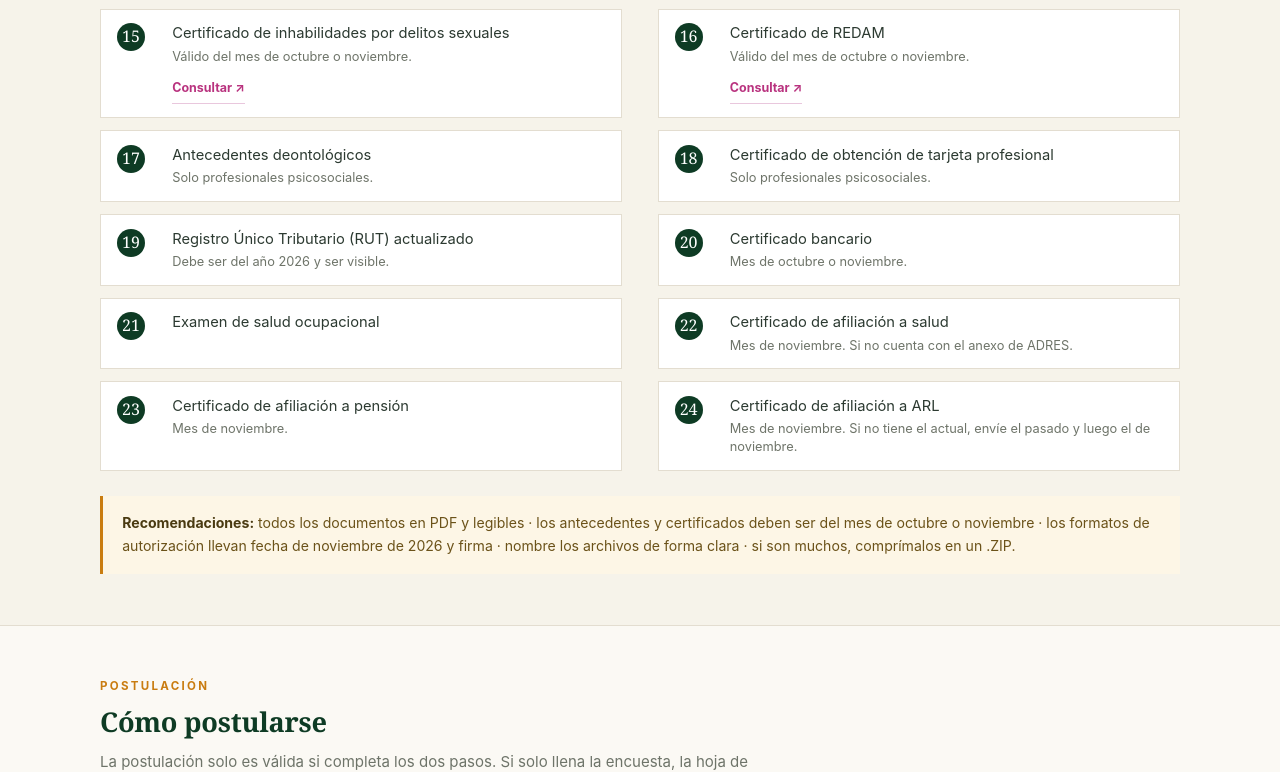
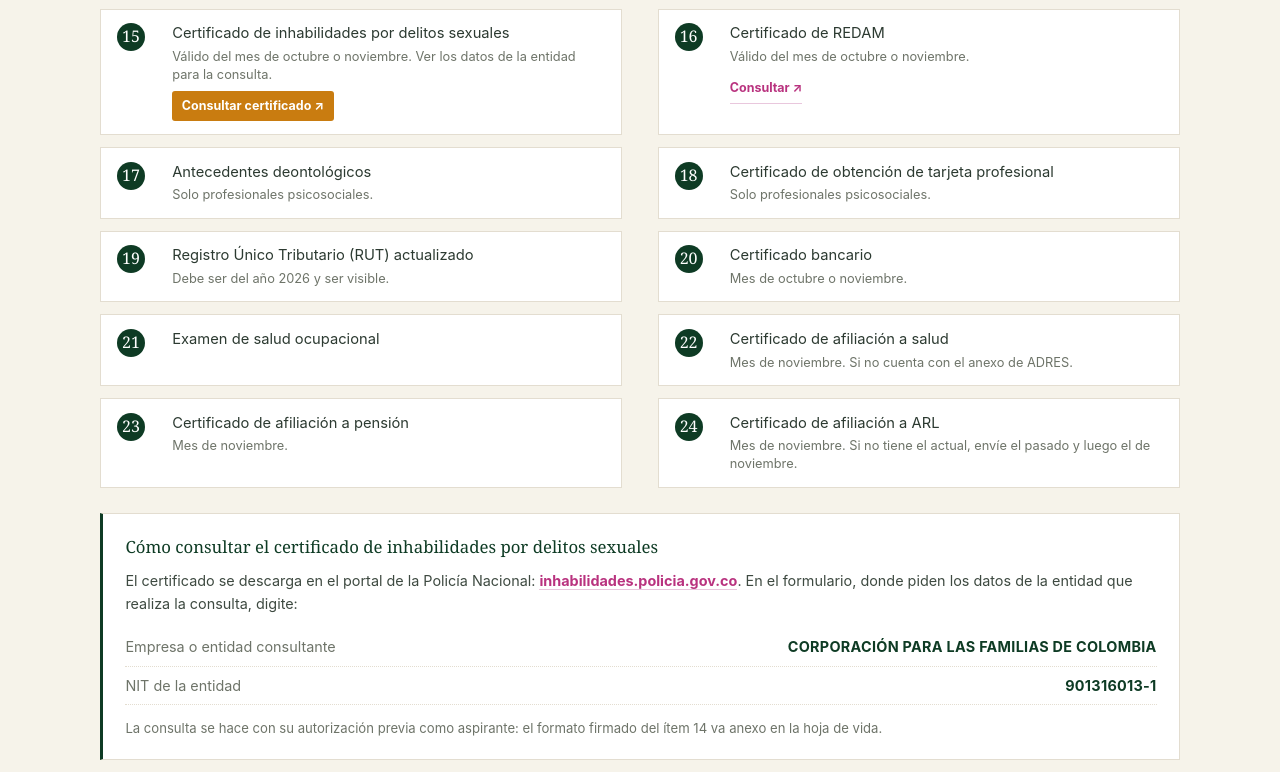
Before and after one commit to Pandas15/CorfamicCol_Colombia, a plain HTML site: page postulacion1.html in a window 1280 px wide. Shown: the part 3755-4527 px from the top of the page. Drawn offline with Linux system fonts and the light colour scheme.

Commit message:
Datos de la entidad (CORPORACION PARA LAS FAMILIAS DE COLOMBIA, NIT 901316013-1) e instrucciones para consultar inhabilidades por delitos sexuales

```diff
--- a/postulacion1.html
+++ b/postulacion1.html
@@ -132,6 +132,23 @@
     .dl-pdf{border:1px solid var(--line);color:var(--forest);background:#F7F4EC;}
     .dl-pdf:hover{border-color:var(--forest);}
     .dl-ext{color:var(--coral);border-bottom:1px solid #E9C7DD;padding:.28rem 0 !important;border-radius:0 !important;}
+    .entidad-box{
+        margin-top:1.6rem;background:var(--paper);border:1px solid var(--line);border-left:3px solid var(--forest);
+        padding:1.2rem 1.4rem;
+    }
+    .entidad-box .eb-titulo{
+        font-family:Georgia,serif;font-size:1.05rem;color:var(--forest);margin-bottom:.5rem;
+    }
+    .entidad-box p{font-size:.9rem;color:#3E4A41;}
+    .entidad-box a{font-weight:700;text-decoration:none;border-bottom:1px solid #E9C7DD;}
+    .entidad-box ul{list-style:none;margin:.8rem 0;}
+    .entidad-box li{
+        display:flex;justify-content:space-between;gap:1rem;flex-wrap:wrap;
+        padding:.45rem 0;border-bottom:1px dotted var(--line);font-size:.9rem;
+    }
+    .entidad-box li span{color:var(--muted);}
+    .entidad-box li b{color:var(--forest);letter-spacing:.02em;}
+    .entidad-box .eb-pie{font-size:.82rem;color:var(--muted);margin-top:.6rem;}
     .nota{
         margin-top:1.6rem;background:#FDF6E6;border-left:3px solid var(--amber);padding:1rem 1.2rem;
         font-size:.88rem;color:#6B5219;
@@ -389,8 +406,8 @@
                 <span class="doc-n">15</span>
                 <div>
                     <div class="doc-t">Certificado de inhabilidades por delitos sexuales</div>
-                    <div class="doc-nota">Válido del mes de octubre o noviembre.</div>
-                    <div class="doc-links"><a class="dl-ext" href="https://www.icbf.gov.co/" target="_blank" rel="noopener">Consultar ↗</a></div>
+                    <div class="doc-nota">Válido del mes de octubre o noviembre. Ver los datos de la entidad para la consulta.</div>
+                    <div class="doc-links"><a class="dl" href="https://inhabilidades.policia.gov.co:8080/" target="_blank" rel="noopener">Consultar certificado ↗</a></div>
                 </div>
             </li>
             <li class="doc-row">
@@ -466,6 +483,17 @@
                 </div>
             </li>
         </ol>
+        <div class="entidad-box">
+            <div class="eb-titulo">Cómo consultar el certificado de inhabilidades por delitos sexuales</div>
+            <p>El certificado se descarga en el portal de la Policía Nacional:
+               <a href="https://inhabilidades.policia.gov.co:8080/" target="_blank" rel="noopener">inhabilidades.policia.gov.co</a>.
+               En el formulario, donde piden los datos de la entidad que realiza la consulta, digite:</p>
+            <ul>
+                <li><span>Empresa o entidad consultante</span><b>CORPORACIÓN PARA LAS FAMILIAS DE COLOMBIA</b></li>
+                <li><span>NIT de la entidad</span><b>901316013-1</b></li>
+            </ul>
+            <p class="eb-pie">La consulta se hace con su autorización previa como aspirante: el formato firmado del ítem 14 va anexo en la hoja de vida.</p>
+        </div>
         <div class="nota">
             <b>Recomendaciones:</b> todos los documentos en PDF y legibles · los antecedentes y certificados
             deben ser del mes de octubre o noviembre · los formatos de autorización llevan fecha de noviembre de 2026
@@ -522,7 +550,7 @@
     <div class="wrap foot">
         <div class="f-brand">
             <img src="logo_corfamicol.png" alt="CORFAMICOL">
-            <div><b>CORFAMICOL</b> · Corporación para las Familias de Colombia</div>
+            <div><b>CORFAMICOL</b> · Corporación para las Familias de Colombia · NIT 901.316.013-1</div>
         </div>
         <div>Convocatoria 1 · Aguachica (Cesar) · Educación Inicial en el Hogar</div>
     </div>
```
Also changed, not shown: index.html (+1 -1 lines).
